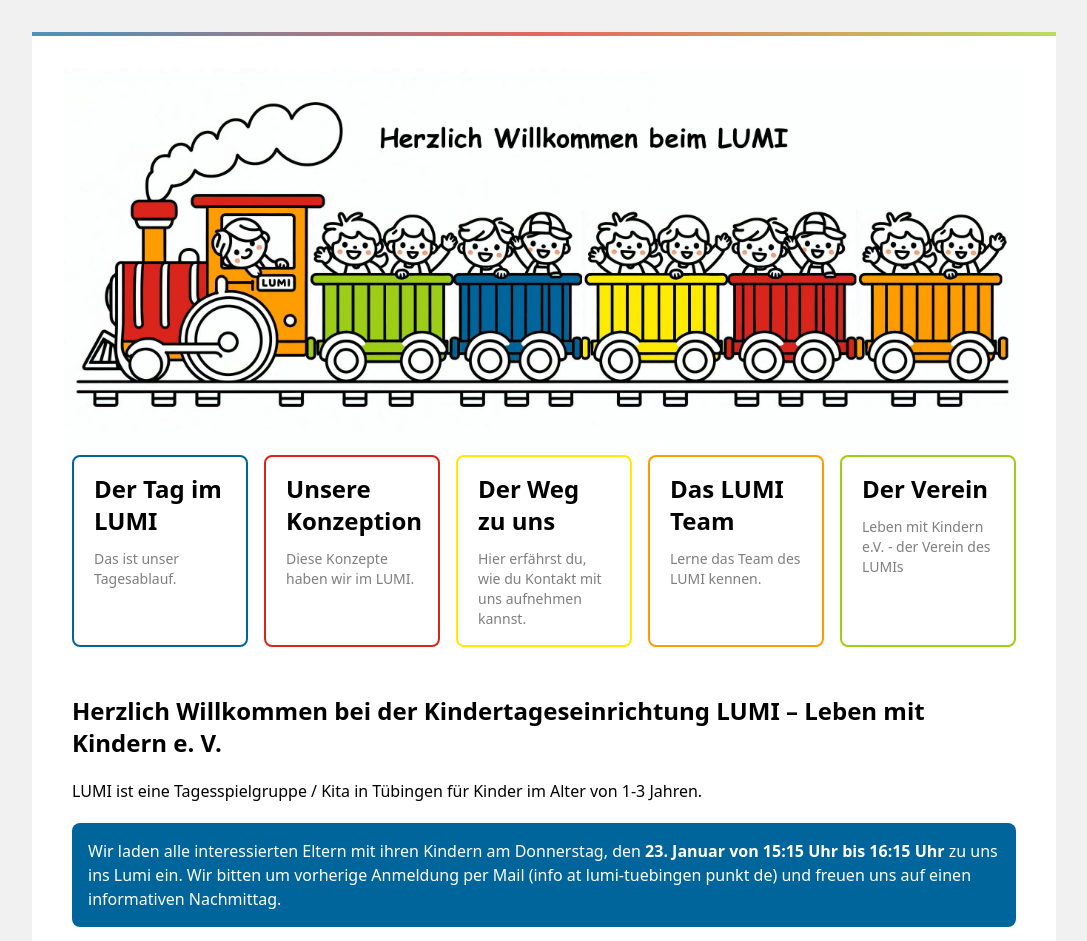
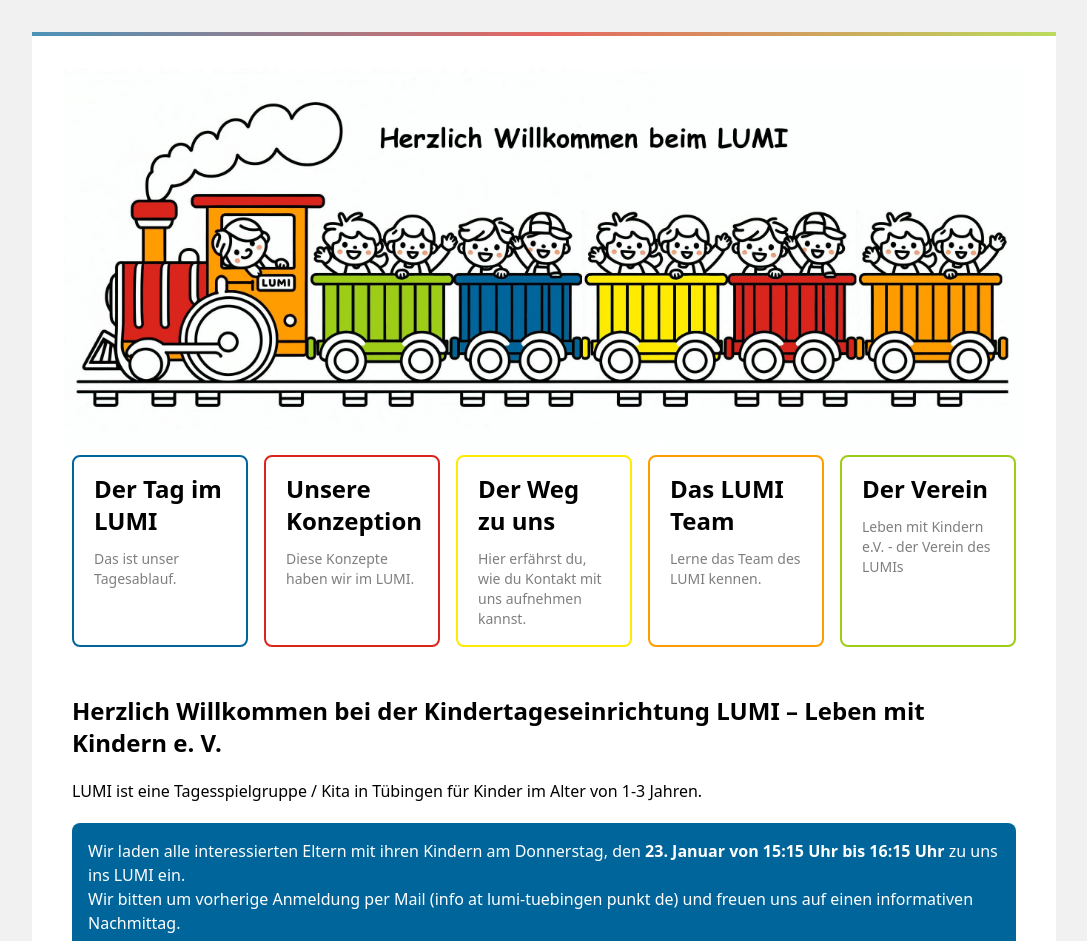
Before and after one commit to marcusvetter/lumi-tuebingen, a Next.js app: page / in a window 1280 px wide. Shown: the top 941 px of the page, without its empty margins (96-1183 px from the left). Built offline with nearby package versions, Linux system fonts and the light colour scheme.

Commit message:
feat: small adjustments

```diff
--- a/app/page.tsx
+++ b/app/page.tsx
@@ -14,7 +14,7 @@ export default function Home() {
       <p>LUMI ist eine Tagesspielgruppe / Kita in Tübingen für Kinder im Alter von 1-3 Jahren.</p>
 
       <div className="bg-lumi-blue text-white rounded-lg p-4">
-        Wir laden alle interessierten Eltern mit ihren Kindern am Donnerstag, den <strong>23. Januar von 15:15 Uhr bis 16:15 Uhr</strong> zu uns ins Lumi ein. Wir bitten um vorherige Anmeldung per Mail (info at lumi-tuebingen punkt de) und freuen uns auf einen informativen Nachmittag.
+        Wir laden alle interessierten Eltern mit ihren Kindern am Donnerstag, den <strong>23. Januar von 15:15 Uhr bis 16:15 Uhr</strong> zu uns ins LUMI ein.<br />Wir bitten um vorherige Anmeldung per Mail (info at lumi-tuebingen punkt de) und freuen uns auf einen informativen Nachmittag.
       </div>
 
       <h2>Für einen starken Start ins Leben! Unser Angebot</h2>
```
